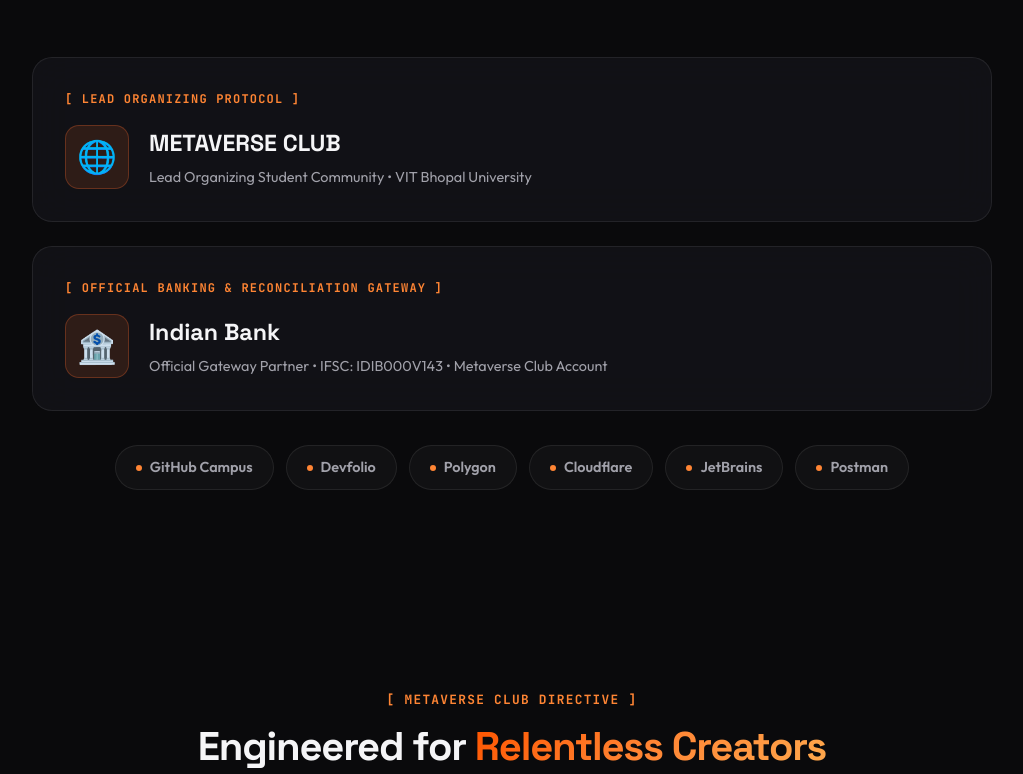
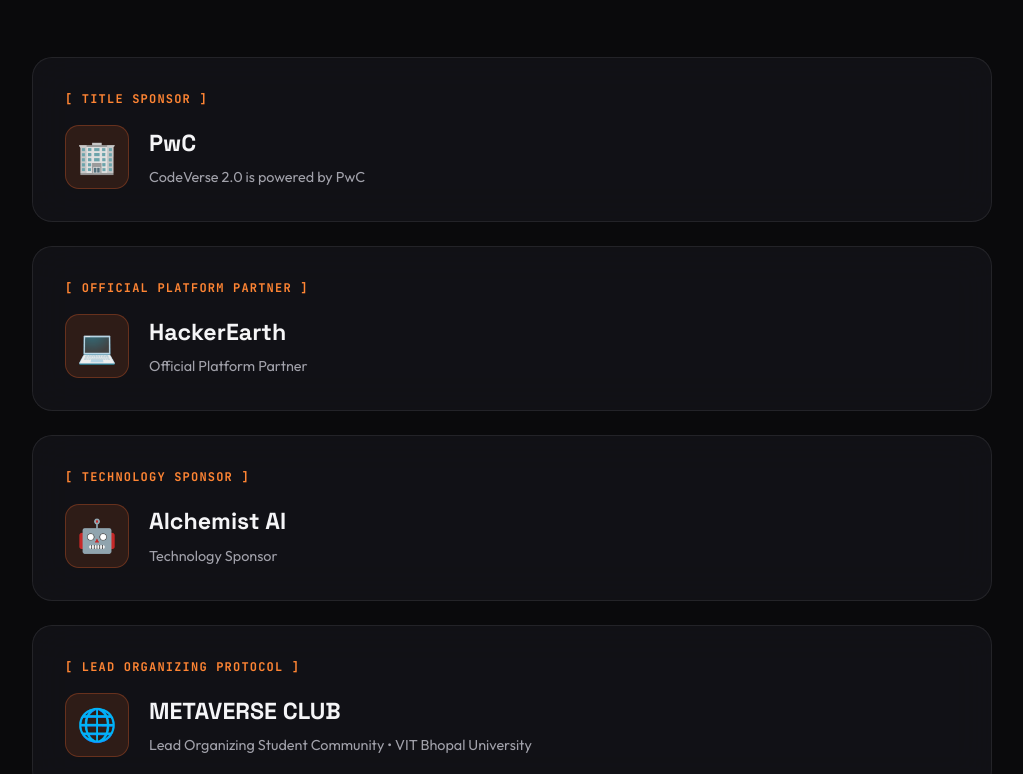
Before and after one commit to AnzalKhan16/CodeVerse26, a website: page public/index.html in a window 1280 px wide. Shown: the part 1104-1878 px from the top of the page, without its empty margins (128-1151 px from the left). Drawn offline with Linux system fonts and the light colour scheme; no server answers.

Commit message:
Update sponsors and branding (PwC, HackerEarth, Alchemist AI)

```diff
--- a/public/index.html
+++ b/public/index.html
@@ -4,7 +4,7 @@
 <head>
   <meta charset="UTF-8">
   <meta name="viewport" content="width=device-width, initial-scale=1.0">
-  <title>CodeVerse 2026 — 36-Hour National Flagship Hackathon | Metaverse Club</title>
+  <title>CodeVerse 2.0 powered by PwC — 36-Hour National Flagship Hackathon | Metaverse Club</title>
   <meta name="description"
     content="CodeVerse 2026 — National Flagship Hackathon organized by Metaverse Club, VIT Bhopal University. Squad of 4 members, ₹400/team. Round 1 (Nov 1st Week) Online + Round 2 (28-29 Nov) Grand Finale at Audi 1 & 2. Top 11 teams get Stipend Internships up to ₹25,000.">
   <link rel="preconnect" href="https://fonts.googleapis.com">
@@ -125,7 +125,7 @@
       <!-- Announcement Pill -->
       <div class="hero-pill-announcement" data-reveal>
         <span class="pill-spark">🔥</span>
-        <span class="pill-text">National Flagship Hackathon • VIT Bhopal University</span>
+        <span class="pill-text">CodeVerse 2.0 powered by PwC • VIT Bhopal University</span>
       </div>
 
       <!-- Main Heading with Typewriter -->
@@ -207,6 +207,42 @@
       </div>
 
       <div class="sponsors-wrapper">
+        <!-- Title Sponsor -->
+        <div class="glass-card sponsor-spotlight" data-reveal>
+          <div class="sponsor-category">[ TITLE SPONSOR ]</div>
+          <div class="sponsor-main-row">
+            <div class="sponsor-logo-icon">🏢</div>
+            <div>
+              <h3 class="sponsor-heading">PwC</h3>
+              <p class="sponsor-caption">CodeVerse 2.0 is powered by PwC</p>
+            </div>
+          </div>
+        </div>
+
+        <!-- Platform Partner -->
+        <div class="glass-card sponsor-spotlight" data-reveal>
+          <div class="sponsor-category">[ OFFICIAL PLATFORM PARTNER ]</div>
+          <div class="sponsor-main-row">
+            <div class="sponsor-logo-icon">💻</div>
+            <div>
+              <h3 class="sponsor-heading">HackerEarth</h3>
+              <p class="sponsor-caption">Official Platform Partner</p>
+            </div>
+          </div>
+        </div>
+
+        <!-- Technology Sponsor -->
+        <div class="glass-card sponsor-spotlight" data-reveal>
+          <div class="sponsor-category">[ TECHNOLOGY SPONSOR ]</div>
+          <div class="sponsor-main-row">
+            <div class="sponsor-logo-icon">🤖</div>
+            <div>
+              <h3 class="sponsor-heading">Alchemist AI</h3>
+              <p class="sponsor-caption">Technology Sponsor</p>
+            </div>
+          </div>
+        </div>
+
         <!-- Lead Host -->
         <div class="glass-card sponsor-spotlight" data-reveal>
           <div class="sponsor-category">[ LEAD ORGANIZING PROTOCOL ]</div>
```
